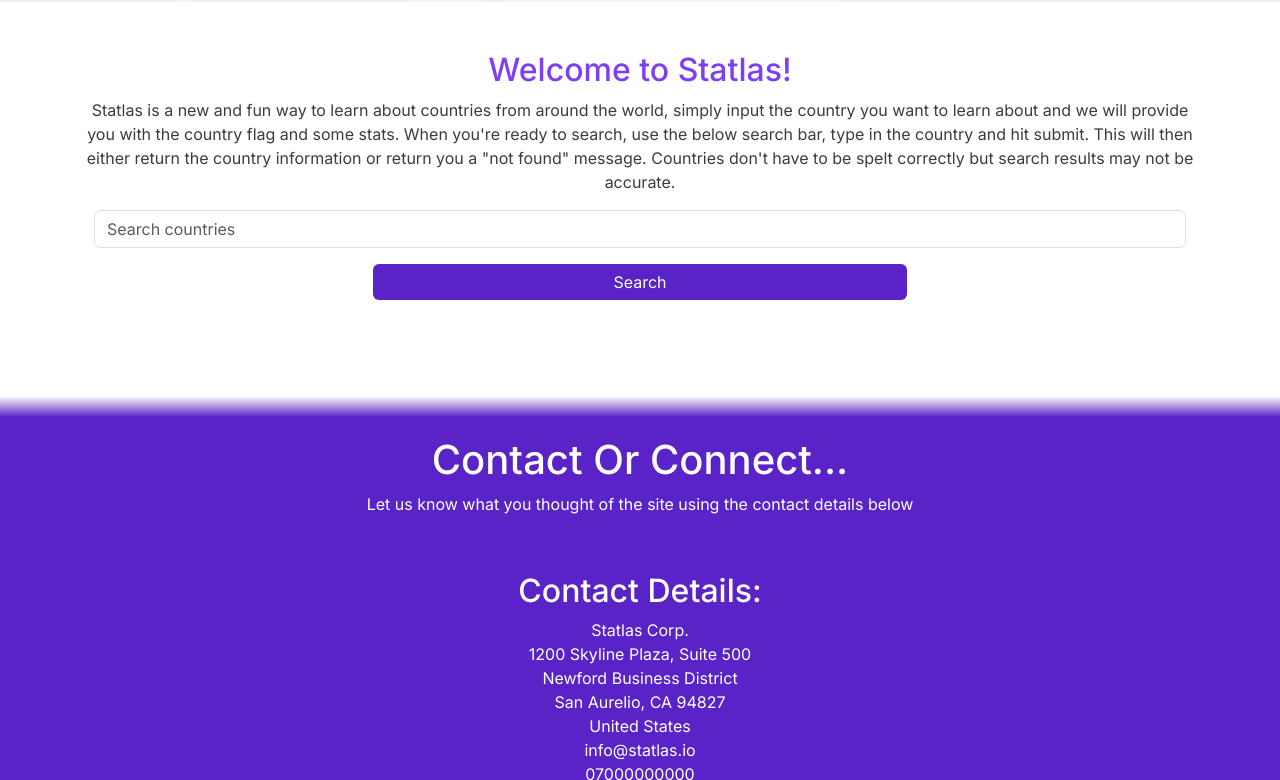
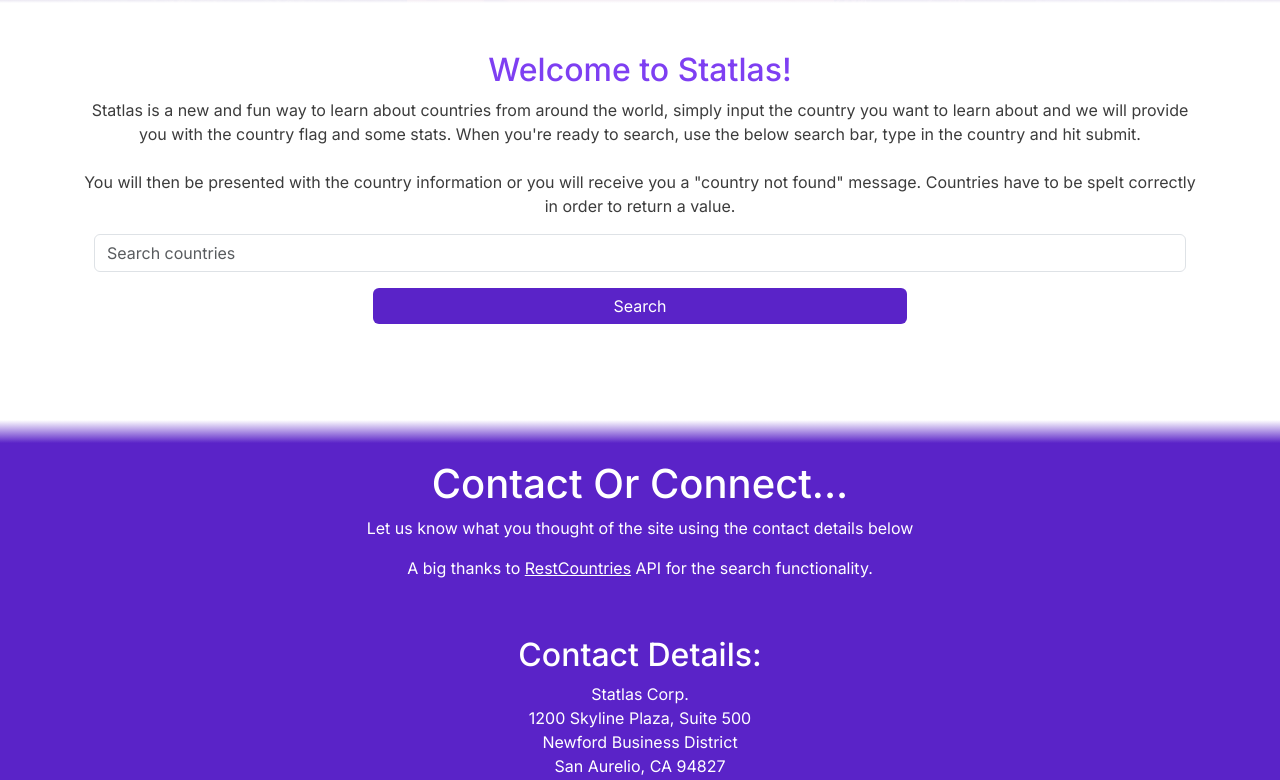
Before and after one commit to BHCGH92/milestone-project-2, a website: page index.html in a window 1280 px wide. Shown: the part 660-1440 px from the top of the page. Drawn offline with nearby package versions, Linux system fonts and the light colour scheme.

Commit message:
added some text changes into the home page, underline styling for links in the footer and added an exact match for the API fetch search.

```diff
--- a/assets/css/style.css
+++ b/assets/css/style.css
@@ -183,6 +183,11 @@ footer p {
     color: var(--white-accent-color);
 }
 
+footer a {
+    color: var(--white-accent-color);
+    text-decoration: underline;
+}
+
 
 /* Media Queries */
 
--- a/index.html
+++ b/index.html
@@ -53,10 +53,9 @@
                     <p>
                         Statlas is a new and fun way to learn about countries from around the world, simply input the
                         country you want to learn about and we will provide you with the country flag and some stats.
-                        When you're ready to search, use the below search bar, type in the country and hit submit. This
-                        will then either return the country information or return you a "not found" message. Countries
-                        don't have
-                        to be spelt correctly but search results may not be accurate.
+                        When you're ready to search, use the below search bar, type in the country and hit submit.<br> <br>You
+                        will then be presented with the country information or you will receive you a "country not found" message. Countries
+                        have to be spelt correctly in order to return a value.
                     </p>
                     <form class="container" id="countrysearch">
                         <div class="row justify-content-center">
@@ -104,6 +103,7 @@
                 <div class="text-center col-12 text-center accent pb-3 pt-4">
                     <h1>Contact Or Connect...</h1>
                     <p>Let us know what you thought of the site using the contact details below</p>
+                    <p>A big thanks to <a href="https://restcountries.com/">RestCountries</a> API for the search functionality.</p>
                 </div>
             </div>
 
--- a/scripts/scripts.js
+++ b/scripts/scripts.js
@@ -39,7 +39,7 @@ form.addEventListener('submit', async function (event) {
         /* Start up loader display */
         loader.style.display = 'flex';
 
-        const response = await fetch(`https://restcountries.com/v3.1/name/${country}`);
+        const response = await fetch(`https://restcountries.com/v3.1/name/${country}?fullText=true`);
 
         if (!response.ok) {
             throw new Error(`Sorry, we couldn't find any country named "${country}". Please try another country.`);
```
